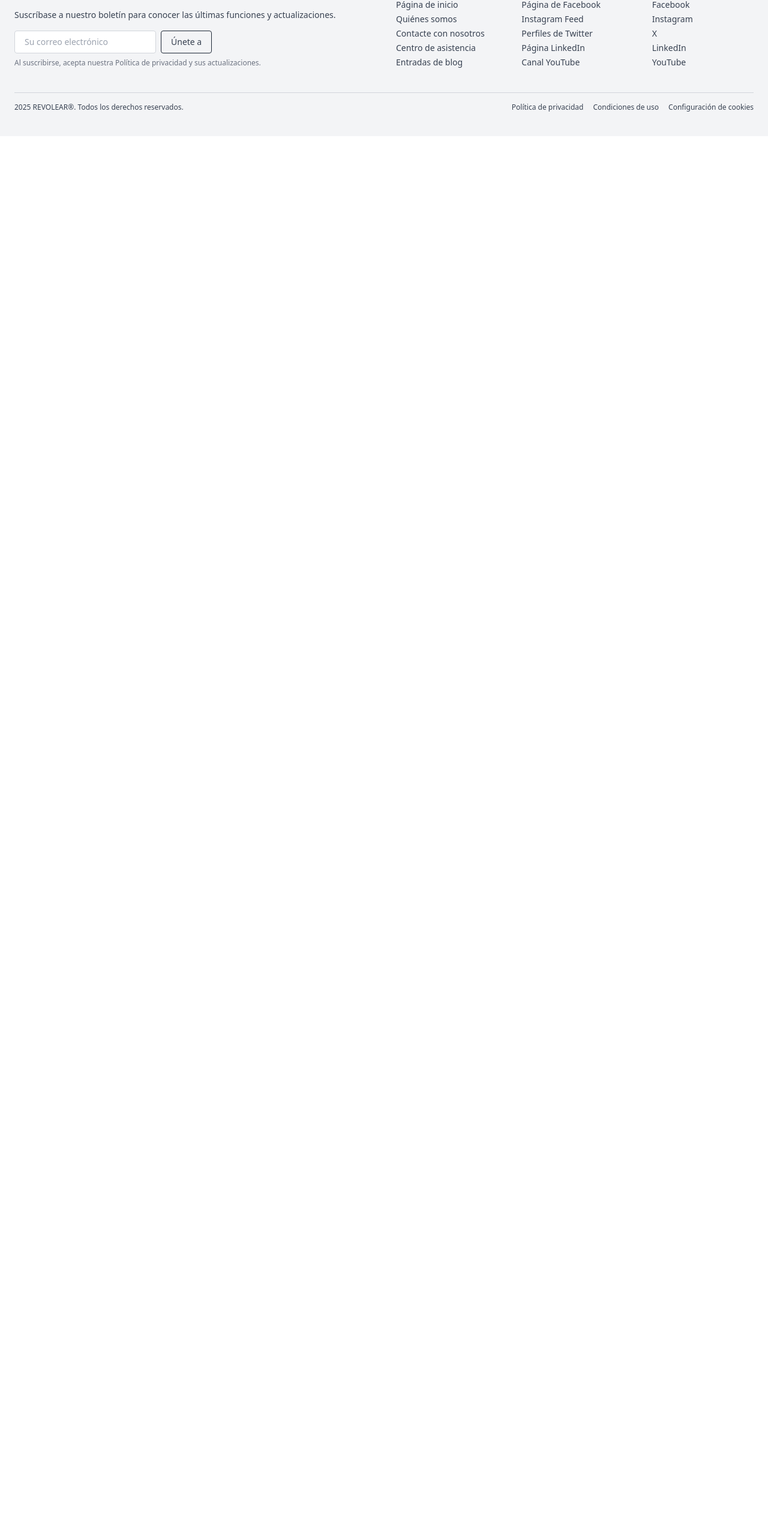
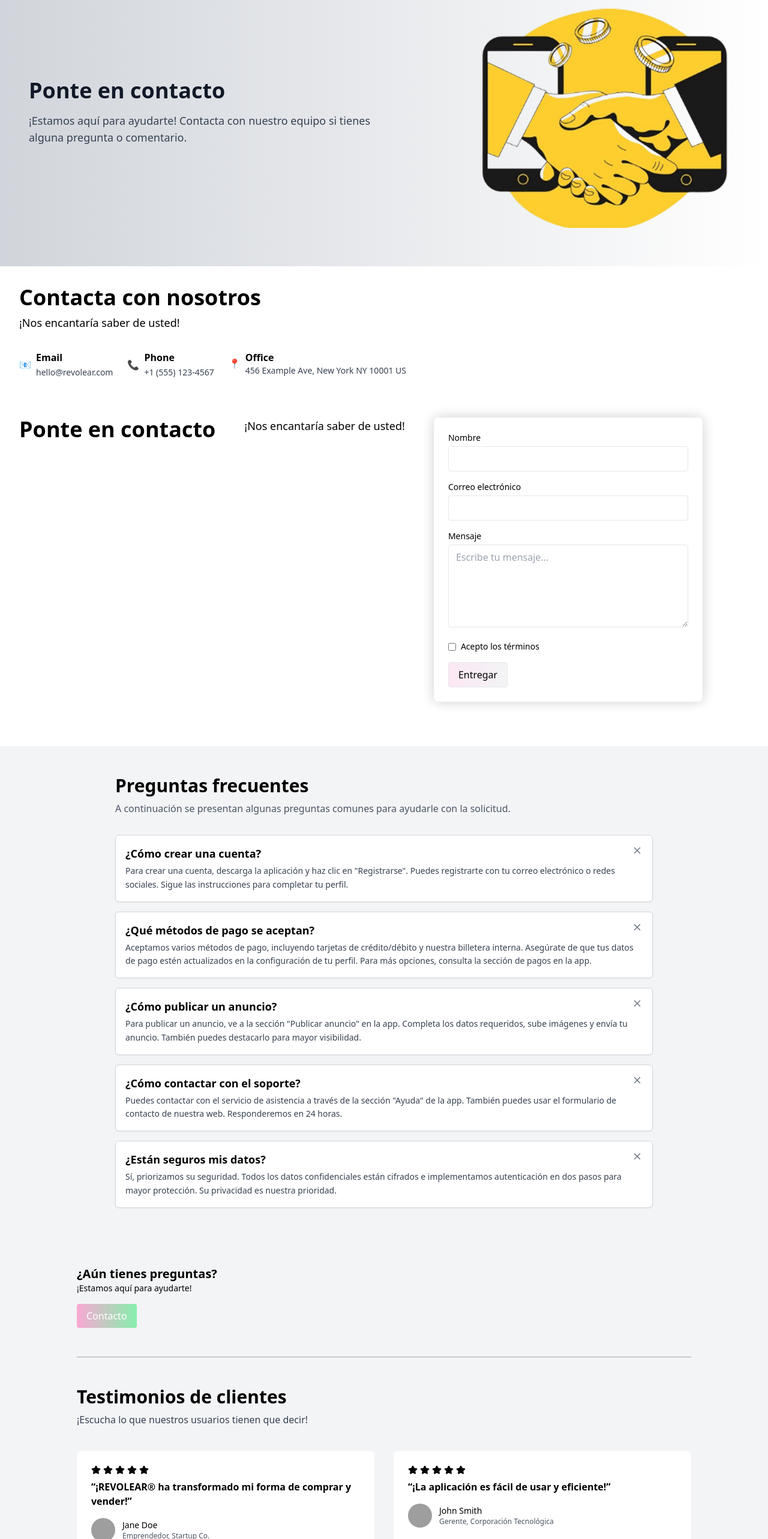
Before and after one commit to farooque-Git/revolear, a React (Vite) app: page /contact in a window 1280 px wide. Shown: the part 134-2700 px from the top of the page at 60% size. Before the commit the page ends 800 px from the top, so only its background shows below. Built offline with nearby package versions, Linux system fonts and the light colour scheme; grey boxes are pictures that could not be loaded.

Commit message:
addedcontact

```diff
--- a/package.json
+++ b/package.json
@@ -10,6 +10,7 @@
     "preview": "vite preview"
   },
   "dependencies": {
+    "lucide-react": "^0.507.0",
     "react": "^19.0.0",
     "react-dom": "^19.0.0",
     "react-icons": "^5.5.0",
--- a/src/App.jsx
+++ b/src/App.jsx
@@ -13,6 +13,7 @@ import Pricing from "./pages/Pricing";
 import Blog from "./pages/Blog";
 import Products from "./pages/Products";
 import Project from "./pages/Project";
+import Contact from './pages/Contact';
 
 function App() {
   const [sidebarOpen, setSidebarOpen] = useState(false);
@@ -35,7 +36,7 @@ function App() {
         <Route path="/products" element={<Products />} />
         <Route path="/projects" element={<Project />} />
 
-        {/* <Route path="/contact" element={<Contact />} /> */}
+        <Route path="/contact" element={<Contact />} />
 
         {/* <Route path="*" element={<NotFound />} /> */}
       </Routes>
--- /dev/null
+++ b/src/components/contact/ContactFaqSection.jsx
@@ -0,0 +1,61 @@
+import React from "react";
+import { X } from "lucide-react";
+
+const faqs = [
+  {
+    question: "¿Cómo crear una cuenta?",
+    answer:
+      'Para crear una cuenta, descarga la aplicación y haz clic en "Registrarse". Puedes registrarte con tu correo electrónico o redes sociales. Sigue las instrucciones para completar tu perfil.',
+  },
+  {
+    question: "¿Qué métodos de pago se aceptan?",
+    answer:
+      "Aceptamos varios métodos de pago, incluyendo tarjetas de crédito/débito y nuestra billetera interna. Asegúrate de que tus datos de pago estén actualizados en la configuración de tu perfil. Para más opciones, consulta la sección de pagos en la app.",
+  },
+  {
+    question: "¿Cómo publicar un anuncio?",
+    answer:
+      'Para publicar un anuncio, ve a la sección "Publicar anuncio" en la app. Completa los datos requeridos, sube imágenes y envía tu anuncio. También puedes destacarlo para mayor visibilidad.',
+  },
+  {
+    question: "¿Cómo contactar con el soporte?",
+    answer:
+      'Puedes contactar con el servicio de asistencia a través de la sección "Ayuda" de la app. También puedes usar el formulario de contacto de nuestra web. Responderemos en 24 horas.',
+  },
+  {
+    question: "¿Están seguros mis datos?",
+    answer:
+      "Sí, priorizamos su seguridad. Todos los datos confidenciales están cifrados e implementamos autenticación en dos pasos para mayor protección. Su privacidad es nuestra prioridad.",
+  },
+];
+
+export default function ContactFaqSection() {
+  return (
+    <div className="min-h-screen bg-gray-100 text-black px-4 py-12">
+      <div className="max-w-4xl mx-auto">
+        <h2 className="text-3xl font-bold mb-2">Preguntas frecuentes</h2>
+        <p className="text-gray-600 mb-8">
+          A continuación se presentan algunas preguntas comunes para ayudarle
+          con la solicitud.
+        </p>
+
+        <div className="space-y-4">
+          {faqs.map((faq, index) => (
+            <div
+              key={index}
+              className="bg-white border border-gray-300 rounded-md shadow-sm p-4 relative"
+            >
+              <button className="absolute top-4 right-4 text-gray-500 hover:text-gray-700">
+                <X size={18} />
+              </button>
+              <h3 className="font-semibold text-lg mb-1">{faq.question}</h3>
+              <p className="text-gray-700 text-sm leading-relaxed">
+                {faq.answer}
+              </p>
+            </div>
+          ))}
+        </div>
+      </div>
+    </div>
+  );
+}
--- /dev/null
+++ b/src/components/contact/ContactForm.jsx
@@ -0,0 +1,100 @@
+import React from "react";
+
+export default function ContactForm() {
+  return (
+    <div className="min-h-screen bg-white p-8 text-black">
+      {/* Header Section */}
+      <div className="text-center md:text-left mb-16">
+        <h1 className="text-4xl font-bold mb-2">Contacta con nosotros</h1>
+        <p className="text-lg">¡Nos encantaría saber de usted!</p>
+
+        <div className="mt-8 flex flex-col md:flex-row items-center md:items-start gap-6">
+          <div className="flex items-center gap-2">
+            <span>📧</span>
+            <div>
+              <p className="font-semibold">Email</p>
+              <a
+                href="mailto:hello@revolear.com"
+                className="text-sm text-gray-700 hover:underline"
+              >
+                hello@revolear.com
+              </a>
+            </div>
+          </div>
+
+          <div className="flex items-center gap-2">
+            <span>📞</span>
+            <div>
+              <p className="font-semibold">Phone</p>
+              <a
+                href="tel:+15551234567"
+                className="text-sm text-gray-700 hover:underline"
+              >
+                +1 (555) 123-4567
+              </a>
+            </div>
+          </div>
+
+          <div className="flex items-center gap-2">
+            <span>📍</span>
+            <div>
+              <p className="font-semibold">Office</p>
+              <p className="text-sm text-gray-700">
+                456 Example Ave, New York NY 10001 US
+              </p>
+            </div>
+          </div>
+        </div>
+      </div>
+
+      {/* Contact Form Section */}
+      <div className="flex flex-col md:flex-row md:justify-start md:items-start gap-12">
+        <div className="text-4xl font-bold mb-2">Ponte en contacto</div>
+        <div className="text-lg mb-4">¡Nos encantaría saber de usted!</div>
+
+        <div className="bg-white shadow-[0_0_20px_rgba(0,0,0,0.2)] p-6 rounded-lg max-w-md w-full">
+          <form className="space-y-4">
+            <div>
+              <label className="block text-sm font-medium mb-1">Nombre</label>
+              <input
+                type="text"
+                className="w-full border rounded px-3 py-2 focus:outline-none"
+              />
+            </div>
+
+            <div>
+              <label className="block text-sm font-medium mb-1">
+                Correo electrónico
+              </label>
+              <input
+                type="email"
+                className="w-full border rounded px-3 py-2 focus:outline-none"
+              />
+            </div>
+
+            <div>
+              <label className="block text-sm font-medium mb-1">Mensaje</label>
+              <textarea
+                rows="5"
+                className="w-full border rounded px-3 py-2 focus:outline-none"
+                placeholder="Escribe tu mensaje..."
+              ></textarea>
+            </div>
+
+            <div className="flex items-center gap-2">
+              <input type="checkbox" className="border" />
+              <label className="text-sm">Acepto los términos</label>
+            </div>
+
+            <button
+              type="submit"
+              className="px-4 py-2 bg-gradient-to-r from-pink-100 to-gray-100 border rounded hover:shadow-md"
+            >
+              Entregar
+            </button>
+          </form>
+        </div>
+      </div>
+    </div>
+  );
+}
--- /dev/null
+++ b/src/components/contact/ContactMainSection.jsx
@@ -0,0 +1,30 @@
+import React from "react";
+import contactmain from "../../assets/contactmain.png"; // use correct path to your image
+
+export default function ContactMainScreen() {
+  return (
+    <div className="w-full bg-gradient-to-r from-gray-300 to-white">
+      <div className="max-w-7xl mx-auto px-6 md:px-12 py-16 grid md:grid-cols-2 items-center gap-10">
+        {/* Left Text Section */}
+        <div>
+          <h2 className="text-3xl md:text-4xl font-bold text-gray-900 mb-4">
+            Ponte en contacto
+          </h2>
+          <p className="text-gray-700 text-base md:text-lg leading-relaxed">
+            ¡Estamos aquí para ayudarte! Contacta con nuestro equipo si tienes
+            alguna pregunta o comentario.
+          </p>
+        </div>
+
+        {/* Right Image Section */}
+        <div className="flex justify-center md:justify-end">
+          <img
+            src={contactmain}
+            alt="Handshake Illustration"
+            className="w-full max-w-sm md:max-w-md"
+          />
+        </div>
+      </div>
+    </div>
+  );
+}
--- /dev/null
+++ b/src/components/contact/TestimonialContactSection.jsx
@@ -0,0 +1,69 @@
+import React from "react";
+import { Star } from "lucide-react";
+
+const testimonials = [
+  {
+    name: "Jane Doe",
+    role: "Emprendedor, Startup Co.",
+    quote: "¡REVOLEAR® ha transformado mi forma de comprar y vender!",
+    avatar: "https://randomuser.me/api/portraits/women/44.jpg",
+  },
+  {
+    name: "John Smith",
+    role: "Gerente, Corporación Tecnológica",
+    quote: "¡La aplicación es fácil de usar y eficiente!",
+    avatar: "https://randomuser.me/api/portraits/men/45.jpg",
+  },
+];
+
+export default function TestimonialContactSection() {
+  return (
+    <div
+      className="bg-gray-100 px-32
+     py-12 text-black"
+    >
+      {/* Contact Prompt */}
+      <div className="mb-12">
+        <h2 className="text-xl font-semibold">¿Aún tienes preguntas?</h2>
+        <p className="text-sm mb-4">¡Estamos aquí para ayudarte!</p>
+        <button className="bg-gradient-to-r from-pink-300 to-green-300 text-white px-4 py-2 rounded">
+          Contacto
+        </button>
+      </div>
+
+      <hr className="border-gray-400 my-12" />
+
+      {/* Testimonials */}
+      <div>
+        <h2 className="text-3xl font-bold mb-2">Testimonios de clientes</h2>
+        <p className="text-gray-700 mb-10">
+          ¡Escucha lo que nuestros usuarios tienen que decir!
+        </p>
+
+        <div className="grid md:grid-cols-2 gap-8">
+          {testimonials.map((t, i) => (
+            <div key={i} className="bg-white p-6 rounded-lg shadow-sm">
+              <div className="flex items-center gap-1 mb-2">
+                {[...Array(5)].map((_, i) => (
+                  <Star key={i} size={16} fill="black" stroke="black" />
+                ))}
+              </div>
+              <p className="font-semibold mb-4">“{t.quote}”</p>
+              <div className="flex items-center gap-3">
+                <img
+                  src={t.avatar}
+                  alt={t.name}
+                  className="w-10 h-10 rounded-full object-cover"
+                />
+                <div>
+                  <p className="text-sm font-medium">{t.name}</p>
+                  <p className="text-xs text-gray-600">{t.role}</p>
+                </div>
+              </div>
+            </div>
+          ))}
+        </div>
+      </div>
+    </div>
+  );
+}
--- a/src/pages/Contact.jsx
+++ b/src/pages/Contact.jsx
@@ -1,7 +1,18 @@
 import React from "react";
+import ContactMainScreen from "./../components/contact/ContactMainSection";
+import ContactForm from "../components/contact/ContactForm";
+import ContactFaqSection from "./../components/contact/ContactFaqSection";
+import TestimonialContactSection from "../components/contact/TestimonialContactSection";
 
 const Contact = () => {
-  return <div>Contactus</div>;
+  return (
+    <div>
+      <ContactMainScreen />
+      <ContactForm />
+      <ContactFaqSection />
+      <TestimonialContactSection />
+    </div>
+  );
 };
 
 export default Contact;
```
Also changed, not shown: src/assets/contactmain.png (added), 1 other file (tests, documents, lock files or other folders).
